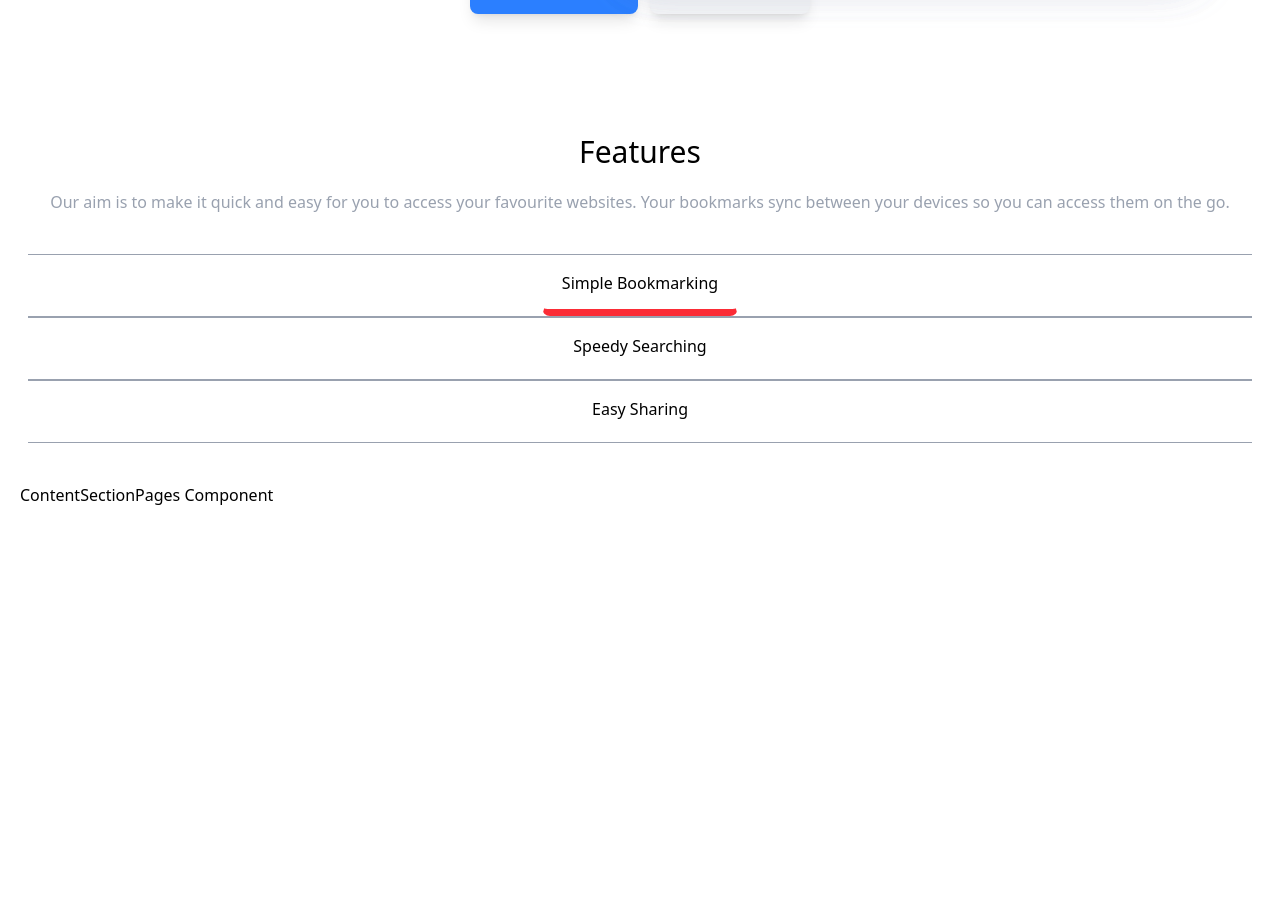
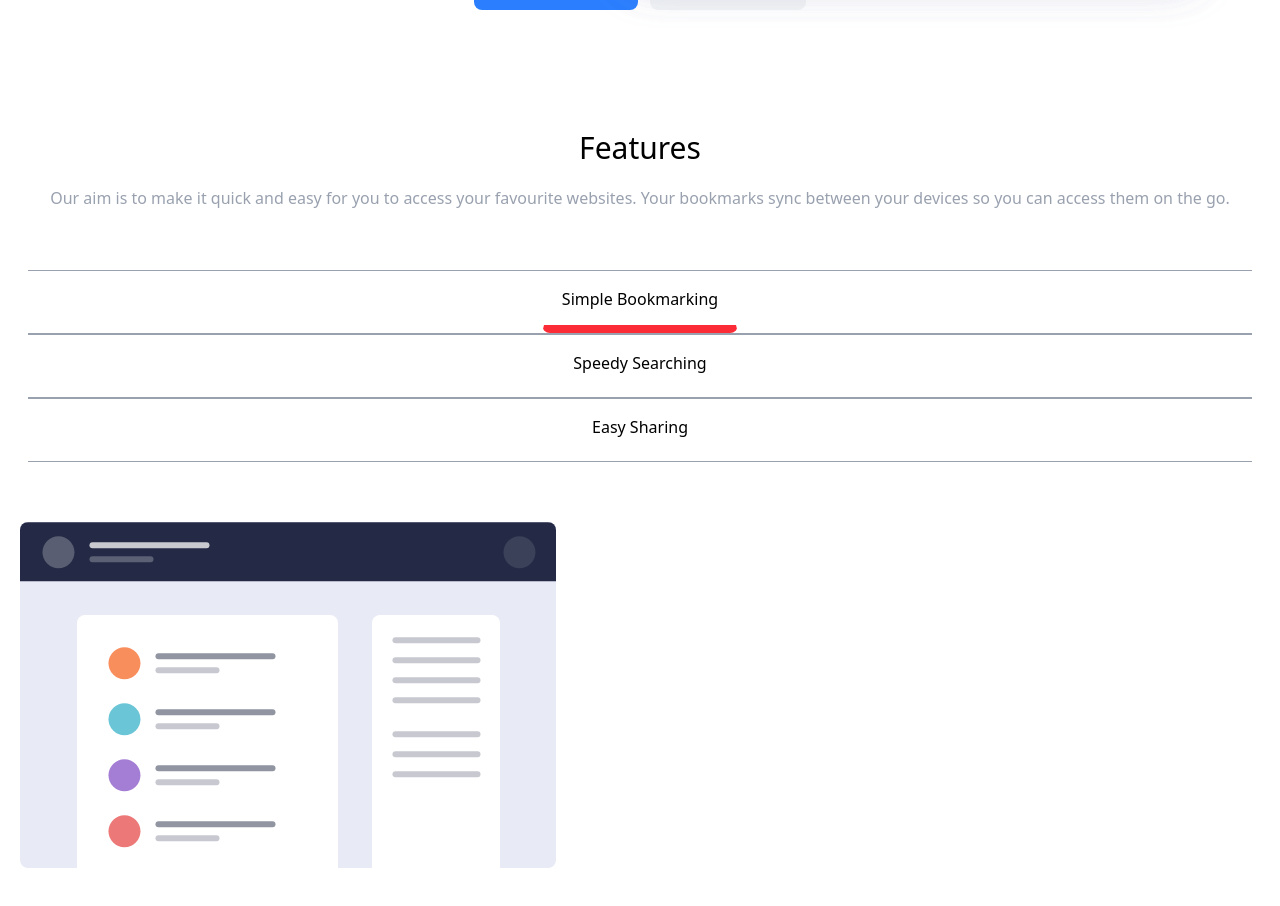
Before and after one commit to mstne03/Sprint-5, a React (Vite) app: page / in a window 1280 px wide. Shown: the part 558-1464 px from the top of the page. Before the commit the page ends 1185 px from the top, so only its background shows below. Built offline with nearby package versions, Linux system fonts and the light colour scheme.

Commit message:
feature - establishes switching between ContentSectionPages instances

```diff
--- a/src/components/ButtonComponent/ButtonComponent.tsx
+++ b/src/components/ButtonComponent/ButtonComponent.tsx
@@ -10,17 +10,7 @@ interface ButtonComponentProps {
   stateSet?: (value : number) => void
 }
 
-const ButtonComponent = ({
-  text,
-  bg_color,
-  text_color,
-  borders = "border-2 border-transparent",
-  shadow = "shadow-lg",
-  isTab,
-  state,
-  pageState,
-  stateSet
-}: ButtonComponentProps) => (
+const ButtonComponent = (props: ButtonComponentProps) => (
   <button className={`
             cursor-pointer
             rounded-lg
@@ -28,23 +18,23 @@ const ButtonComponent = ({
             px-4.5
             py-3.5
             w-auto
-            ${shadow}
-            ${bg_color}
-            ${text_color}
-            ${borders}
-            ${isTab ? "border-b-7" : ""}
-            ${(pageState === state) && isTab ?
+            ${props.shadow}
+            ${props.bg_color}
+            ${props.text_color}
+            ${props.borders}
+            ${props.isTab ? "border-b-8" : ""}
+            ${(props.pageState === props.state) && props.isTab ?
               "border-b-red-500" :
               ""
             }
             `}
           onClick = { () => {
-            if (stateSet != undefined) {
-              stateSet(state as number)
+            if (props.stateSet != undefined) {
+              props.stateSet(props.state as number)
             }
           }}
   >
-    {text}
+    {props.text}
   </button>
 );
 
--- a/src/components/ContentSection/ContentSection.tsx
+++ b/src/components/ContentSection/ContentSection.tsx
@@ -1,12 +1,25 @@
-import ContentTabs from '../ContentTabs/ContentTabs'
-import ContentSectionPages from '../ContentSectionPages/ContentSectionPages'
+import { useState } from 'react'
+import ContentTabs from './ContentTabs/ContentTabs'
+import ContentSectionPages from './ContentSectionPages/ContentSectionPages'
+import contentImage from '../../assets/Imagenes/illustration-features-tab-1.svg'
+import contentImage2 from '../../assets/Imagenes/illustration-features-tab-2.svg'
+import contentImage3 from '../../assets/Imagenes/illustration-features-tab-3.svg'
 
 interface ContentSectionProps {
 
 }
 
-const ContentSection = (props:ContentSectionProps) => (
-  <section className="my-30 mx-5 space-y-10">
+const ContentSection = (props:ContentSectionProps) => {
+  const [state, setState] = useState(0);
+
+  const content = [];
+
+  content.push(<ContentSectionPages key={0} imgSrc={contentImage} title="" content=""/>);
+  content.push(<ContentSectionPages key={1} imgSrc={contentImage2} title="" content=""/>);
+  content.push(<ContentSectionPages key={2} imgSrc={contentImage3} title="" content=""/>);
+
+  return (
+    <section className="my-30 mx-5 space-y-15">
       <div className="px-4 space-y-5">
         <h1 className="text-3xl text-center font-medium">
           Features
@@ -20,10 +33,16 @@ const ContentSection = (props:ContentSectionProps) => (
         </p>
       </div>
 
-    <ContentTabs/>
+      <ContentTabs superState={state} setPageState={setState}/>
 
-    <ContentSectionPages/>
+      {content.map((page) => {
+        if (page.key !== null && String(state) === page.key) {
+          return page;
+        }
+        return;
+      })}
     </section>
-);
+  )
+};
 
 export default ContentSection;
--- /dev/null
+++ b/src/components/ContentSection/ContentSectionPages/ContentSectionPages.tsx
@@ -0,0 +1,22 @@
+interface ContentSectionPagesProps {
+  imgSrc:string,
+  title:string,
+  content:string,
+}
+
+const ContentSectionPages = (props:ContentSectionPagesProps) => (
+  <section>
+    <span>
+      <img
+        src={props.imgSrc}
+        alt="content_image"
+      />
+    </span>
+
+    <div>
+
+    </div>
+  </section>
+);
+
+export default ContentSectionPages;
--- a/src/components/ContentTabs/ContentTabs.tsx
+++ b/src/components/ContentSection/ContentTabs/ContentTabs.tsx
@@ -1,13 +1,12 @@
-import ButtonComponent from '../ButtonComponent/ButtonComponent'
+import ButtonComponent from '../../ButtonComponent/ButtonComponent'
 import { useState } from 'react'
 
 interface ContentTabsProps {
-
+  superState:number,
+  setPageState: (state:number) => void
 }
 
 const ContentTabs = (props:ContentTabsProps) => {
-  const [state, setState] = useState(0)
-
   return (
     <div className="flex flex-col justify-center mx-2">
       <div className="flex flex-col justify-center border-y-1 border-y-gray-400">
@@ -20,8 +19,8 @@ const ContentTabs = (props:ContentTabsProps) => {
             shadow = ""
             isTab = {true}
             state = {0}
-            pageState = {state}
-            stateSet = {setState}
+            pageState = {props.superState}
+            stateSet = {props.setPageState}
           />
         </span>
       </div>
@@ -36,8 +35,8 @@ const ContentTabs = (props:ContentTabsProps) => {
             shadow = ""
             isTab = {true}
             state = {1}
-            pageState = {state}
-            stateSet = {setState}
+            pageState = {props.superState}
+            stateSet = {props.setPageState}
           />
         </span>
       </div>
@@ -52,8 +51,8 @@ const ContentTabs = (props:ContentTabsProps) => {
             shadow = ""
             isTab = {true}
             state = {2}
-            pageState = {state}
-            stateSet = {setState}
+            pageState = {props.superState}
+            stateSet = {props.setPageState}
           />
         </span>
       </div>
--- a/src/components/ContentSectionPages/ContentSectionPages.tsx
+++ /dev/null
@@ -1,12 +0,0 @@
-import React, { FC } from 'react';
-
-
-interface ContentSectionPagesProps {}
-
-const ContentSectionPages: FC<ContentSectionPagesProps> = () => (
-  <div>
-    ContentSectionPages Component
-  </div>
-);
-
-export default ContentSectionPages;
--- a/src/styles/index.css
+++ b/src/styles/index.css
@@ -236,11 +236,11 @@
       margin-block-end: calc(calc(var(--spacing) * 9) * calc(1 - var(--tw-space-y-reverse)));
     }
   }
-  .space-y-10 {
+  .space-y-15 {
     :where(& > :not(:last-child)) {
       --tw-space-y-reverse: 0;
-      margin-block-start: calc(calc(var(--spacing) * 10) * var(--tw-space-y-reverse));
-      margin-block-end: calc(calc(var(--spacing) * 10) * calc(1 - var(--tw-space-y-reverse)));
+      margin-block-start: calc(calc(var(--spacing) * 15) * var(--tw-space-y-reverse));
+      margin-block-end: calc(calc(var(--spacing) * 15) * calc(1 - var(--tw-space-y-reverse)));
     }
   }
   .space-y-70 {
@@ -265,9 +265,9 @@
     border-bottom-style: var(--tw-border-style);
     border-bottom-width: 2px;
   }
-  .border-b-7 {
+  .border-b-8 {
     border-bottom-style: var(--tw-border-style);
-    border-bottom-width: 7px;
+    border-bottom-width: 8px;
   }
   .border-transparent {
     border-color: transparent;
@@ -327,10 +327,6 @@
   }
   .shadow {
     --tw-shadow: 0 1px 3px 0 var(--tw-shadow-color, rgb(0 0 0 / 0.1)), 0 1px 2px -1px var(--tw-shadow-color, rgb(0 0 0 / 0.1));
-    box-shadow: var(--tw-inset-shadow), var(--tw-inset-ring-shadow), var(--tw-ring-offset-shadow), var(--tw-ring-shadow), var(--tw-shadow);
-  }
-  .shadow-lg {
-    --tw-shadow: 0 10px 15px -3px var(--tw-shadow-color, rgb(0 0 0 / 0.1)), 0 4px 6px -4px var(--tw-shadow-color, rgb(0 0 0 / 0.1));
     box-shadow: var(--tw-inset-shadow), var(--tw-inset-ring-shadow), var(--tw-ring-offset-shadow), var(--tw-ring-shadow), var(--tw-shadow);
   }
   .filter {
```
Lines whose indentation alone changed are shown as unchanged.
